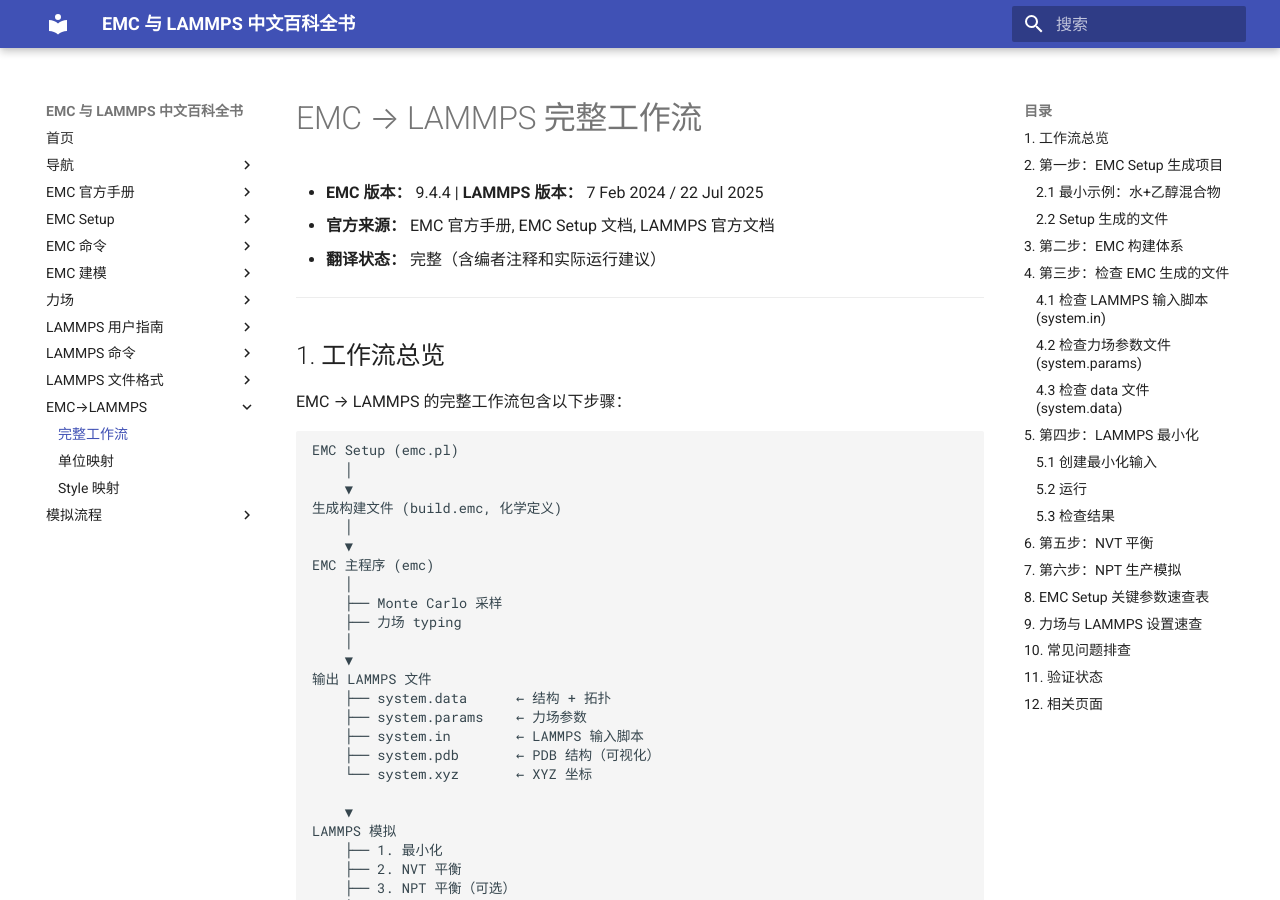
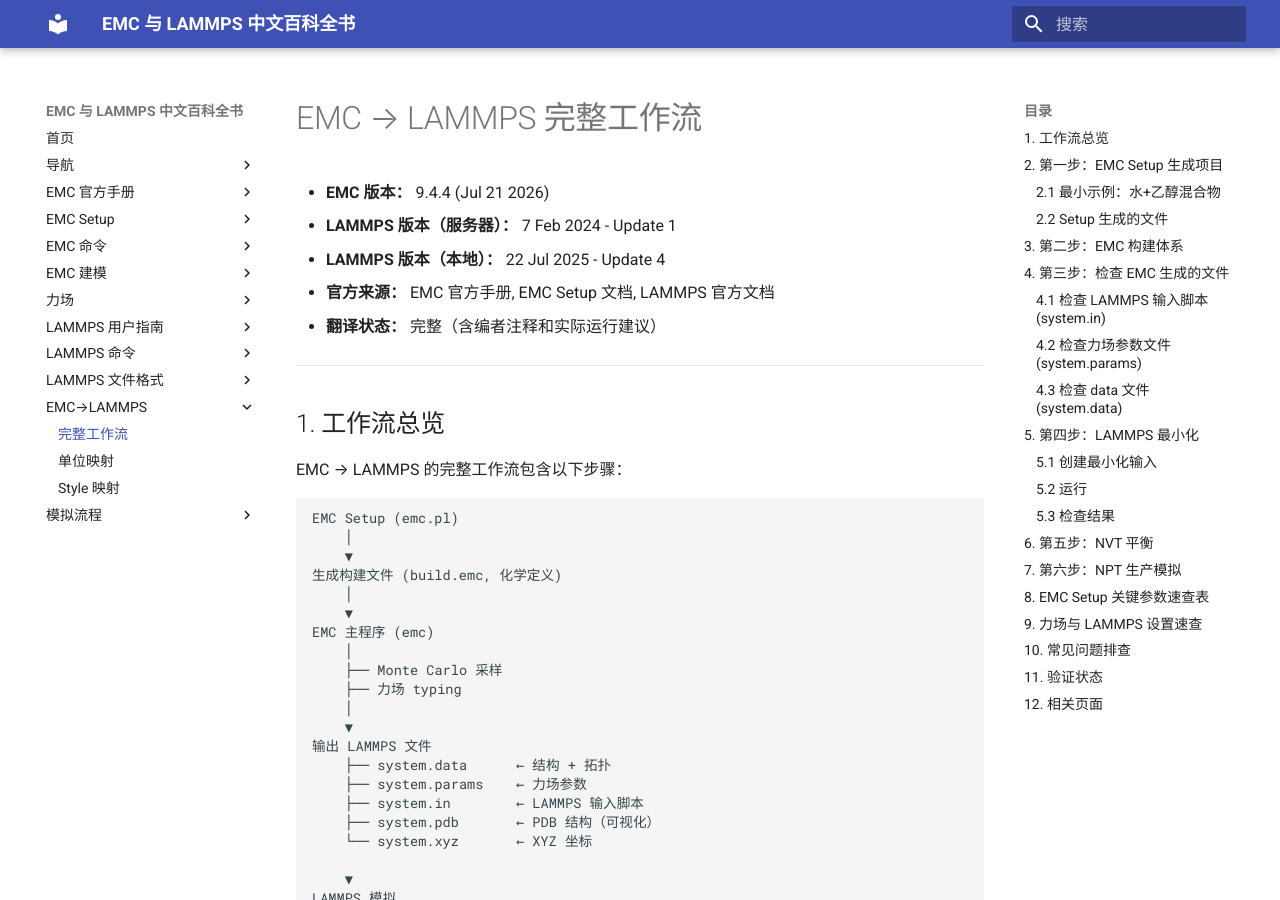
Before and after one commit to xtutc/EMC_LAMMPS_Chinese_Encyclopedia, an MkDocs documentation site: the page built from docs/09_emc_to_lammps/complete_workflow.md, in a window 1280 px wide and 900 px high. Built offline with MkDocs 1.6.1 and Material for MkDocs 9.7.7, drawn with Linux system fonts in a browser that asks for light colours; some of the changed text lies outside the part shown.

```diff
--- a/docs/09_emc_to_lammps/complete_workflow.md
+++ b/docs/09_emc_to_lammps/complete_workflow.md
@@ -1,6 +1,8 @@
 # EMC → LAMMPS 完整工作流
 
-* **EMC 版本：** 9.4.4 | **LAMMPS 版本：** 7 Feb 2024 / 22 Jul 2025
+* **EMC 版本：** 9.4.4 (Jul 21 2026)
+* **LAMMPS 版本（服务器）：** 7 Feb 2024 - Update 1
+* **LAMMPS 版本（本地）：** 22 Jul 2025 - Update 4
 * **官方来源：** EMC 官方手册, EMC Setup 文档, LAMMPS 官方文档
 * **翻译状态：** 完整（含编者注释和实际运行建议）
 
@@ -317,8 +319,8 @@ write_data      production.data
 ## 11. 验证状态
 
 * ✅ EMC 和 LAMMPS 均在服务器上可用
-* ✅ EMC 版本确认为 9.4.4
-* ✅ LAMMPS 版本确认为 7 Feb 2024
+* ✅ EMC 版本确认为 9.4.4 (Jul 21 2026)
+* ✅ 服务器 LAMMPS 版本确认为 7 Feb 2024 - Update 1
 * ✅ 服务器上有用户已验证的示例 (simple-water-ethanol)
 * ⬜ 本机端到端运行验证
 
```
Also changed, not shown: CHANGELOG.md (+1 -0 lines), TASKS.md (+12 -2 lines), docs/01_emc_official_translation/emc_ch1_introduction.md (+1 -1 lines), docs/09_emc_to_lammps/style_mapping.md (+3 -1 lines), docs/10_simulation_workflows/heating.md (+1 -1 lines), docs/10_simulation_workflows/production.md (+1 -1 lines).
